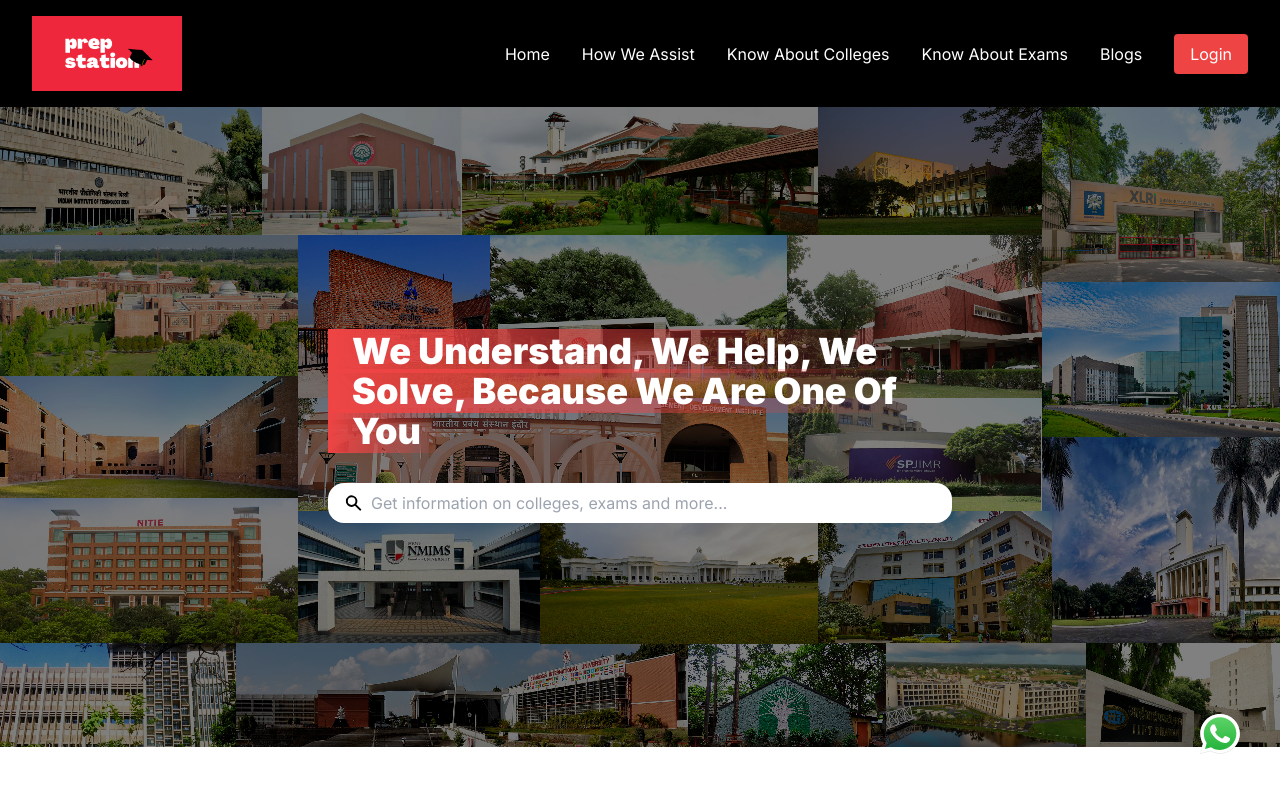
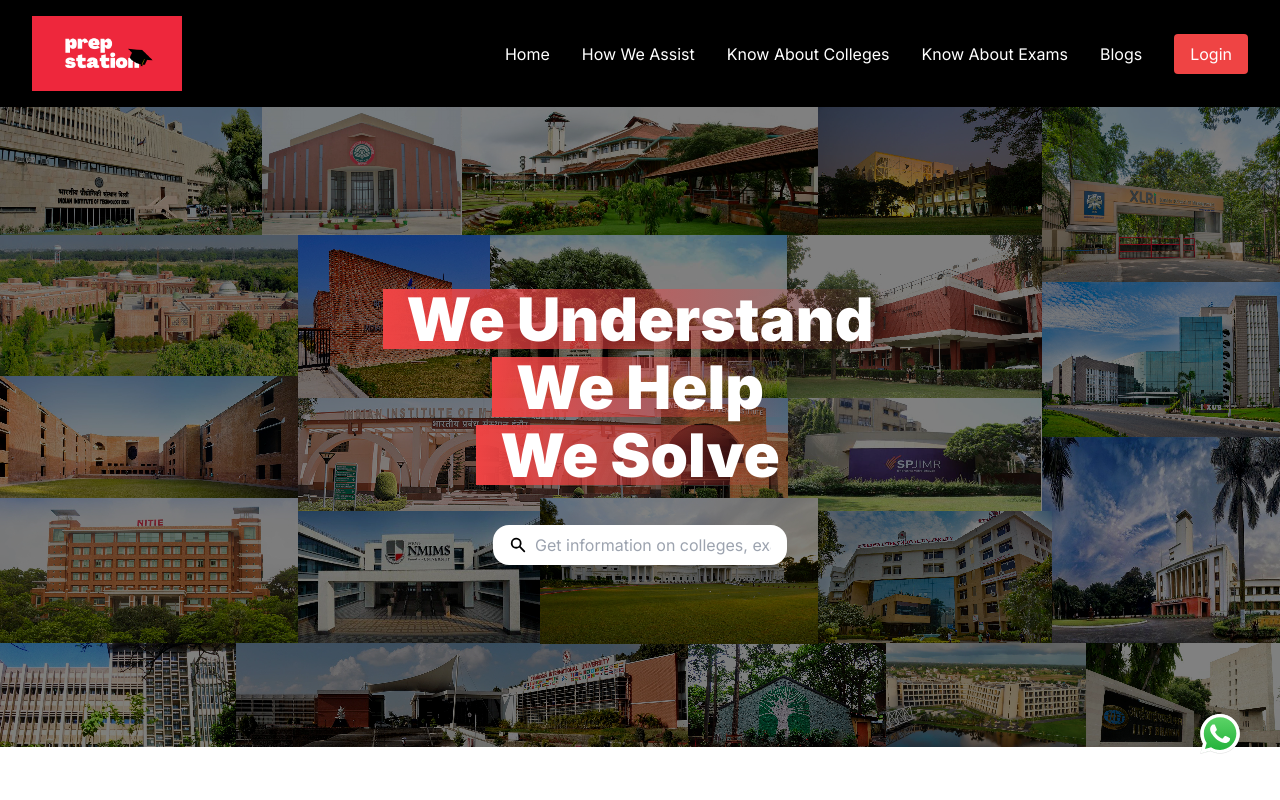
Before and after one commit to bhatvikrant/prep-station, a Next.js app: page / in a window 1280 px wide. Shown: the top 800 px of the page. Built offline with nearby package versions, Linux system fonts and the light colour scheme.

Commit message:
Landing upgraded

```diff
--- a/src/components/Home/Landing.tsx
+++ b/src/components/Home/Landing.tsx
@@ -18,10 +18,10 @@
         />
       </div>
 
-      <div className="absolute px-2 transform -translate-y-1/2 top-1/2 md:left-1/2 md:-translate-x-1/2">
-        <h1 className="inline font-bold leading-snug text-white sm:text-4xl bg-gradient-to-r from-red-500 md:px-6 decoration-clone">
-          We Understand, We Help, We Solve, Because We Are One Of You
-        </h1>
+      <div className="absolute flex flex-col items-center justify-center w-full px-2 transform -translate-y-1/2 md:max-w-xl top-1/2 md:left-1/2 md:-translate-x-1/2">
+        <h2 className="landing__text">We Understand</h2>
+        <h2 className="landing__text">We Help</h2>
+        <h2 className="landing__text">We Solve</h2>
 
         <div className="flex items-center px-4 py-2 mt-8 bg-white rounded-2xl">
           <SearchIcon className="h-5 mr-2" />
--- a/styles/global.css
+++ b/styles/global.css
@@ -1,6 +1,12 @@
 @tailwind base;
 @tailwind components;
 @tailwind utilities;
+
+@layer base {
+  .landing__text {
+    @apply font-bold leading-snug text-white sm:text-6xl bg-gradient-to-r from-red-500 md:px-6 decoration-clone mb-2
+  }
+}
 
 /* @layer base {
   @font-face {
```
